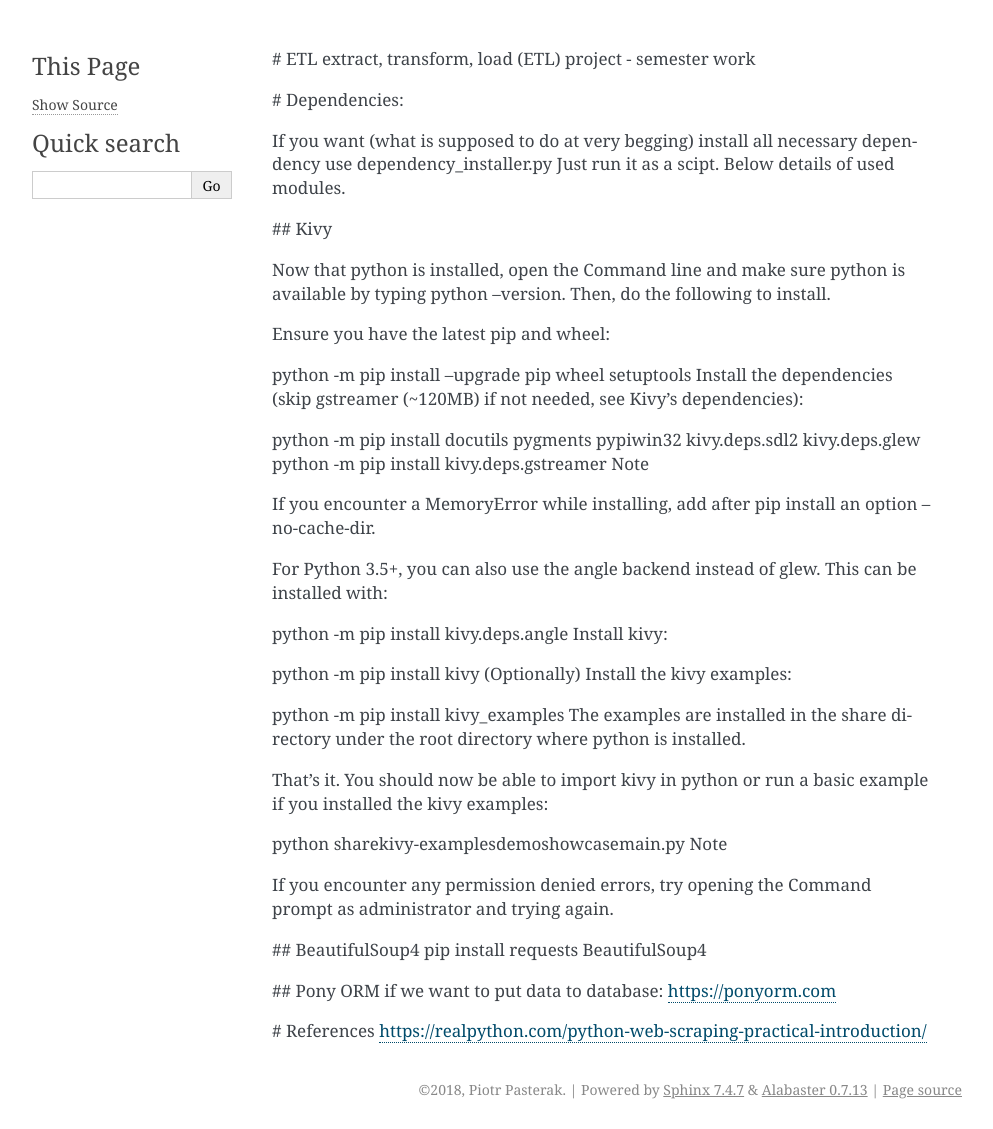
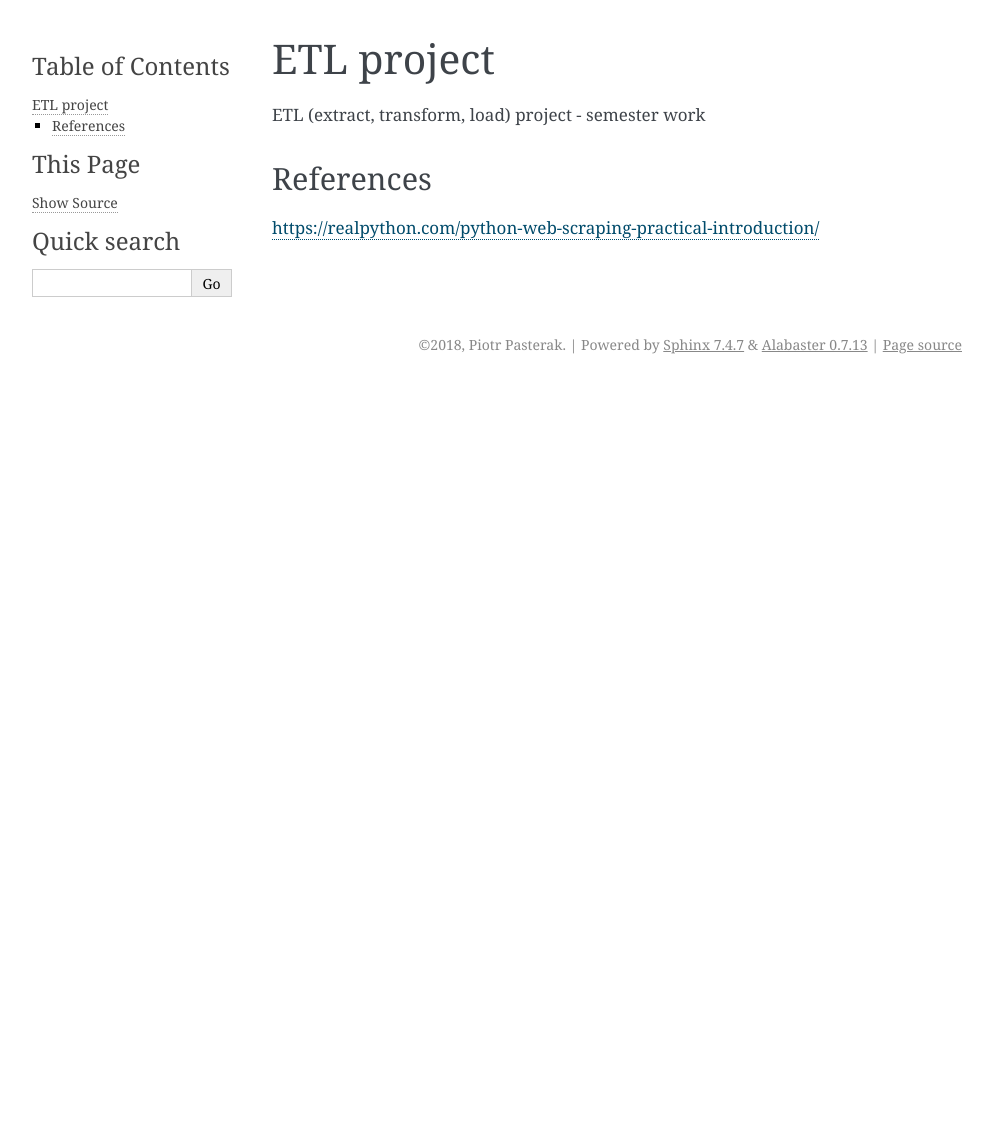
Before and after one commit to piotrpasterak/ETL, a Sphinx documentation site: the page built from doc/source/includeredme.rst, in a window 1280 px wide. Shown: the whole page, without its empty margins (148-1141 px from the left). Built offline with Sphinx 7.4.7, drawn with Linux system fonts in a browser that asks for light colours; after the commit the page ends 900 px from its top, so only the background shows below that.

Commit message:
Doc update.

```diff
--- a/README.rst
+++ b/README.rst
@@ -1,51 +1,7 @@
-# ETL
-extract, transform, load (ETL) project - semester work
+ETL project
+==========================================================
+ETL (extract, transform, load) project - semester work
 
-# Dependencies:
-
-If you want (what is supposed to do at very begging) install all necessary dependency use dependency_installer.py
-Just run it as a scipt.
-Below details of used modules.
-
-## Kivy
-
-Now that python is installed, open the Command line and make sure python is available by typing python --version. Then, do the following to install.
-
-Ensure you have the latest pip and wheel:
-
-python -m pip install --upgrade pip wheel setuptools
-Install the dependencies (skip gstreamer (~120MB) if not needed, see Kivy’s dependencies):
-
-python -m pip install docutils pygments pypiwin32 kivy.deps.sdl2 kivy.deps.glew
-python -m pip install kivy.deps.gstreamer
-Note
-
-If you encounter a MemoryError while installing, add after pip install an option –no-cache-dir.
-
-For Python 3.5+, you can also use the angle backend instead of glew. This can be installed with:
-
-python -m pip install kivy.deps.angle
-Install kivy:
-
-python -m pip install kivy
-(Optionally) Install the kivy examples:
-
-python -m pip install kivy_examples
-The examples are installed in the share directory under the root directory where python is installed.
-
-That’s it. You should now be able to import kivy in python or run a basic example if you installed the kivy examples:
-
-python share\kivy-examples\demo\showcase\main.py
-Note
-
-If you encounter any permission denied errors, try opening the Command prompt as administrator and trying again.
-
-## BeautifulSoup4
-pip install requests BeautifulSoup4
-
-## Pony ORM
-if we want to put data to database:
-https://ponyorm.com
-
-# References
+References
+^^^^^^^^^^
 https://realpython.com/python-web-scraping-practical-introduction/
--- a/doc/source/conf.py
+++ b/doc/source/conf.py
@@ -24,7 +24,7 @@ copyright = '2018, Piotr Pasterak'
 author = 'Piotr Pasterak'
 
 # The short X.Y version
-version = ''
+version = '0.1'
 # The full version, including alpha/beta/rc tags
 release = '0.0.1'
 
```
Also changed, not shown: doc/source/appendix.rst (+6 -1 lines), 1 other file.
